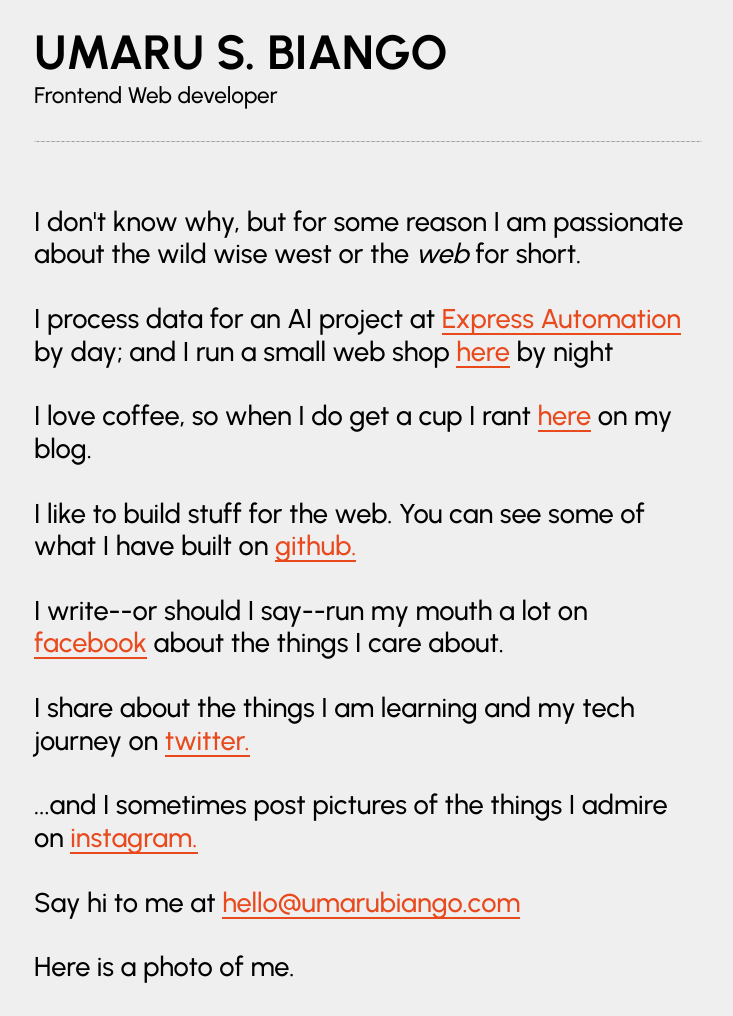
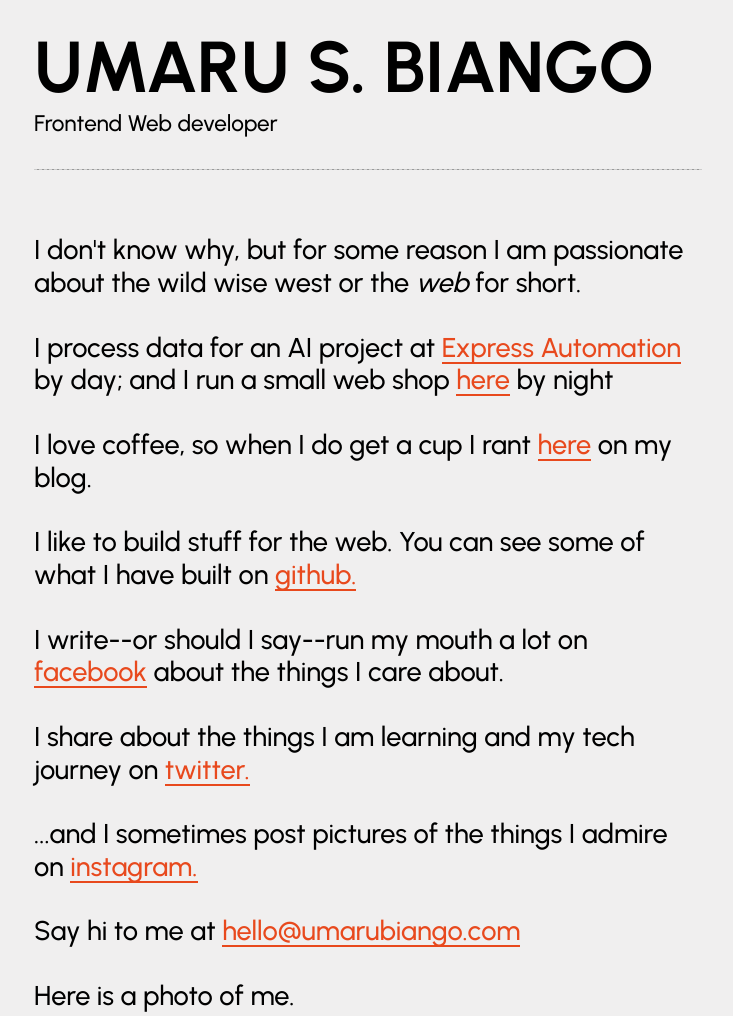
Before and after one commit to SUBiango/personal-website, a plain HTML site: page index.html in a window 1280 px wide. Shown: the top 1016 px of the page, without its empty margins (272-1005 px from the left). Drawn offline with Linux system fonts and the light colour scheme.

Commit message:
I made the h1 font size fluid to the viewport width

```diff
--- a/scss/style.scss
+++ b/scss/style.scss
@@ -14,6 +14,8 @@ body {
     font-family: 'Urbanist', sans-serif;
     background: #f0efef;
 }
+
+
 
 .container {
     max-width: 700px;
@@ -39,7 +41,7 @@ body {
         margin-bottom: 4rem;
 
         h1 {
-            font-size: 2rem;
+            font-size: 10vw;
         }
 
         h5 {
@@ -81,10 +83,6 @@ body {
 
         header {
             margin-bottom: 3rem;
-
-            h1 {
-                font-size: 2rem;
-            }
         }
 
     }
@@ -98,13 +96,19 @@ body {
         header {
             margin-bottom: 4rem;
 
-            h1 {
-                font-size: 3rem;
-            }
-
             hr {
                 margin-top: 2rem;
             }
         }
     }
 }
+
+@media only screen and (min-width: 700px) {
+    .container {
+        header {
+            h1 {
+                font-size: 4.5rem;
+            }
+        }
+    }
+}
```
Also changed, not shown: css/style.css, 1 other file.
